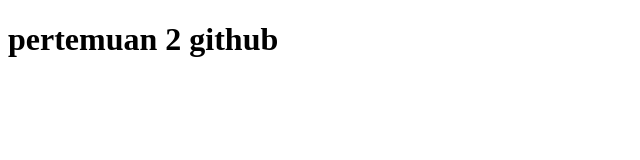
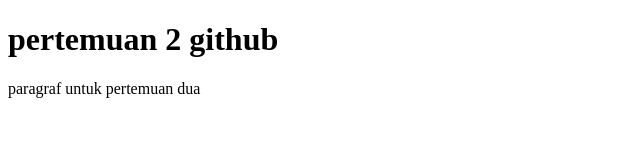
Before and after one commit to lirarahmawati20/pertemuan2-github, a plain HTML site: page index.html in a window 1280 px wide. Shown: the whole page, without its empty margins (0-640 px from the left). Drawn offline with Linux system fonts and the light colour scheme.

Commit message:
Update index.html

```diff
--- a/index.html
+++ b/index.html
@@ -7,5 +7,6 @@
 </head>
 <body>
     <h1>pertemuan 2 github</h1>
+    <p> paragraf untuk pertemuan dua <p>
 </body>
 </html>
```
